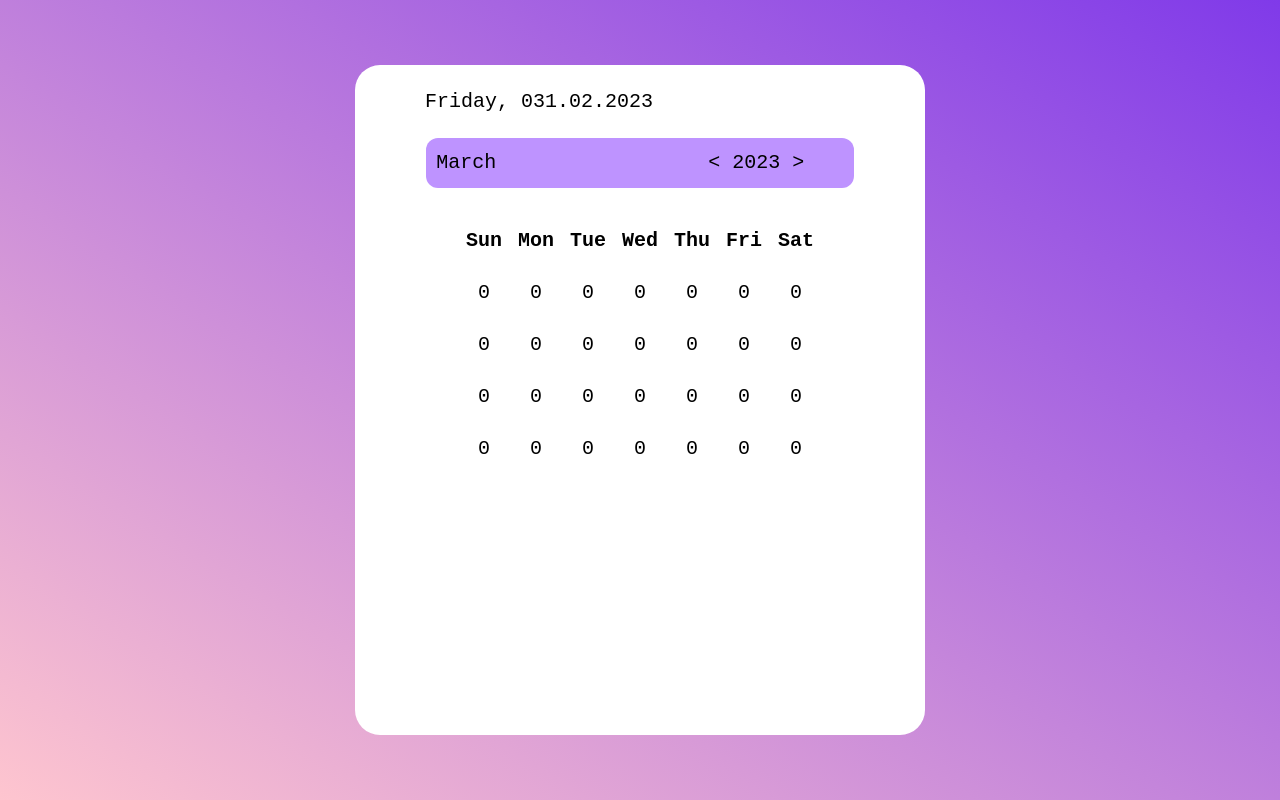
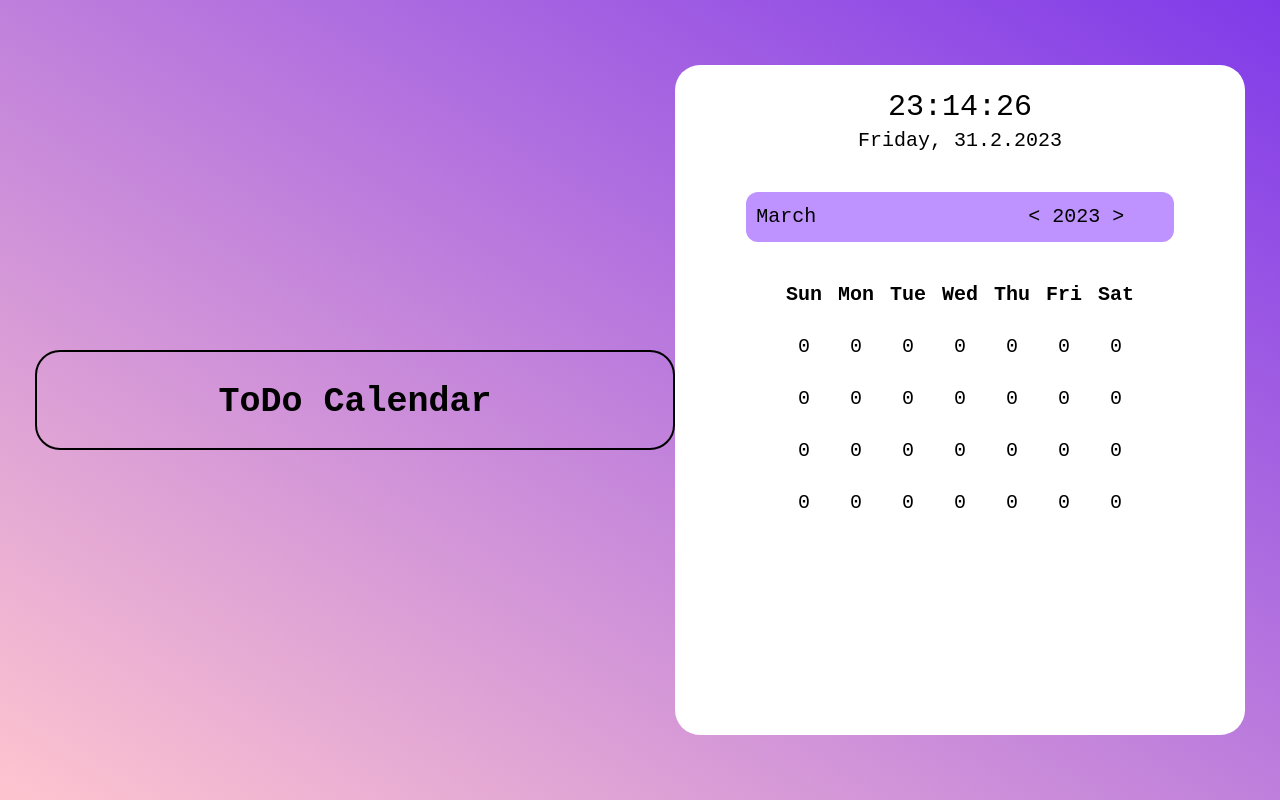
Before and after one commit to Pyth0nHater/calendar-with-todo, a plain HTML site: page index.html in a window 1280 px wide. Drawn offline with Linux system fonts and the light colour scheme.

Commit message:
newConcept

```diff
--- a/index.html
+++ b/index.html
@@ -8,10 +8,16 @@
     <script defer src="script.js"></script>
     <title>Calendar with ToDo</title>
 </head>
-<body onload="updateDate(); setInterval('updateDate()', 1000 ); todayYearMonth()">
+<body onload="updateDate(); setInterval('updateDate(); updateTime()', 1000 ); updateTime(); todayYearMonth()">
+    <div class="headColor">
+        <div class="headName"><strong>ToDo Calendar</strong></div>
+    </div>
     <div class="container">
         <div class="calendarBody">
-            <div class="todayDate"></div>
+            <div class="nowToday">
+                <div class="todayTime"></div>
+                <div class="todayDate"></div>
+            </div>
             <div class="calendarHeader">
                 <span class="month">
                     <button class="changeMonth"></button>
--- a/script.js
+++ b/script.js
@@ -27,7 +27,25 @@ function updateDate(){
     let now = new Date();
 
     const todayDate = document.querySelector('.todayDate')
-    todayDate.innerHTML = `${weekday[now.getDay()]}, 0${now.getDate()}.0${now.getMonth()}.${now.getFullYear()}`;
+    let nowWeek = weekday[now.getDay()]
+    let nowDay = now.getDate()
+    let nowMonth = now.getMonth()
+    let nowYear = now.getFullYear()
+
+    console.log(typeof(nowSeconds))
+    todayDate.innerHTML = `${nowWeek}, ${nowDay}.${nowMonth}.${nowYear}`;
+}
+
+function updateTime(){
+    let now = new Date();
+
+    const todayTime = document.querySelector('.todayTime')
+    let nowHours = now.getHours()
+    let nowMinutes = now.getMinutes()
+    let nowSeconds = now.getSeconds()
+
+    todayTime.innerHTML = `${nowHours}:${nowMinutes}:${nowSeconds}`
+
 }
 
 function todayYearMonth(){
--- a/style.css
+++ b/style.css
@@ -51,16 +51,42 @@ body{
     }
 }
 
+
+.headColor{
+    text-align: center;
+    justify-content: center;
+    border: solid 2px;
+    border-radius: 25px;
+    height: 100px;
+    width: 50%;
+}
+
+.headName{
+    padding-top: 30px;
+    font-size: 35px;
+    font-family: Andale Mono, monospace;
+}
+.nowToday{
+    text-align: center;
+    justify-content: center;
+}
+
+.todayTime{
+    margin-top: 25px;
+    font-size: 30px;
+    font-family: Andale Mono, monospace;
+}
+
 .todayDate{
-    margin-left: 70px;
-    margin-top: 25px;
+    margin-top: 5px;
     font-size: 20px;
     font-family: Andale Mono, monospace;
 }
 
+
 .calendarHeader{
     padding-top: 12.5px;
-    margin-top: 25px;
+    margin-top: 40px;
     margin-left: auto;
     margin-right: auto;
     border-radius: 12px;
```
